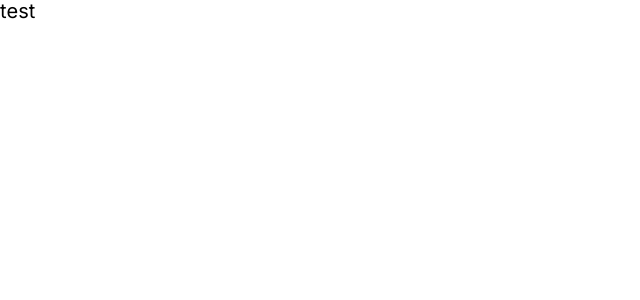
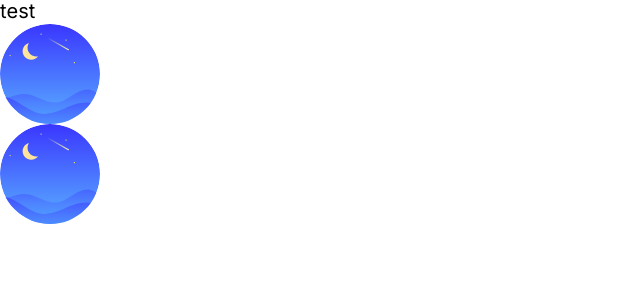
Before and after one commit to Stendhalsynd/career-up-front, a Next.js app: page / in a window 1280 px wide. Shown: the top 300 px of the page, without its empty margins (0-640 px from the left). Built offline with nearby package versions, Linux system fonts and the light colour scheme.

Commit message:
feat: image 컴포넌트

```diff
--- a/next.config.js
+++ b/next.config.js
@@ -27,6 +27,13 @@ const nextConfig = {
       },
     ]
   },
+  webpack: (config) => {
+    config.module.rules.push({
+      test: /\.svg$/,
+      use: ['@svgr/webpack'],
+    })
+    return config
+  },
 }
 
 module.exports = nextConfig
--- a/package.json
+++ b/package.json
@@ -31,6 +31,7 @@
     "@storybook/nextjs": "^7.5.3",
     "@storybook/react": "^7.5.3",
     "@storybook/testing-library": "^0.2.2",
+    "@svgr/webpack": "^8.1.0",
     "@types/node": "^20",
     "@types/react": "^18",
     "@types/react-dom": "^18",
--- a/src/app/page.tsx
+++ b/src/app/page.tsx
@@ -1,3 +1,5 @@
+import Image from 'next/image'
+import Avatar from 'components/atoms/Avatar/index.tsx'
 import Text from 'components/atoms/Text/index.tsx'
 
 export default function Home() {
@@ -6,6 +8,19 @@ export default function Home() {
       <Text variant={'small'} color="danger">
         test
       </Text>
+      <Image
+        src={'/assets/image/img_avatar.svg'}
+        alt={'avatar'}
+        width={100}
+        height={100}
+      />
+      <Avatar
+        src={'/assets/image/img_avatar.svg'}
+        variant={'mobile'}
+        width={100}
+        height={100}
+        alt={'프로필 이미지'}
+      />
     </main>
   )
 }
--- /dev/null
+++ b/src/components/atoms/Avatar/index.tsx
@@ -0,0 +1,52 @@
+'use client'
+
+/* eslint-disable prettier/prettier */
+import Image from 'next/image'
+import styled, { StyledComponent } from 'styled-components'
+
+import { toPropValue } from 'utils/styles'
+
+export type AvatarVariant = 'mobile' | 'desktop'
+
+export type AvatarProps = {
+  variant: AvatarVariant
+  src: string
+  alt?: string
+}
+
+const variants = {
+  mobile: {
+    width: '84px',
+    height: '84px',
+  },
+  desktop: {
+    width: '113px',
+    height: '113px',
+  },
+}
+
+const StyledAvatar: StyledComponent<'span', any, AvatarProps> =
+  styled.span<AvatarProps>`
+    ${({ variant, theme }) => {
+      // 변형 스타일에 적용
+      if (variant && variants[variant]) {
+        const styles = []
+        styles.push(toPropValue('width', variants[variant].width, theme))
+        styles.push(toPropValue('height', variants[variant].height, theme))
+        return styles.join('\n')
+      }
+    }}
+    ${(props) => toPropValue('src', props.src, props.theme)}
+  `
+
+StyledAvatar.defaultProps = {
+  variant: 'mobile',
+  src: '/assets/image/img_avatar.svg',
+  alt: '프로필 이미지',
+}
+
+const Avatar = styled(Image)<AvatarProps>`
+  ${StyledAvatar}
+`
+
+export default Avatar
```
Also changed, not shown: public/assets/image/img_avatar.svg (added), 1 other file (tests, documents, lock files or other folders).
